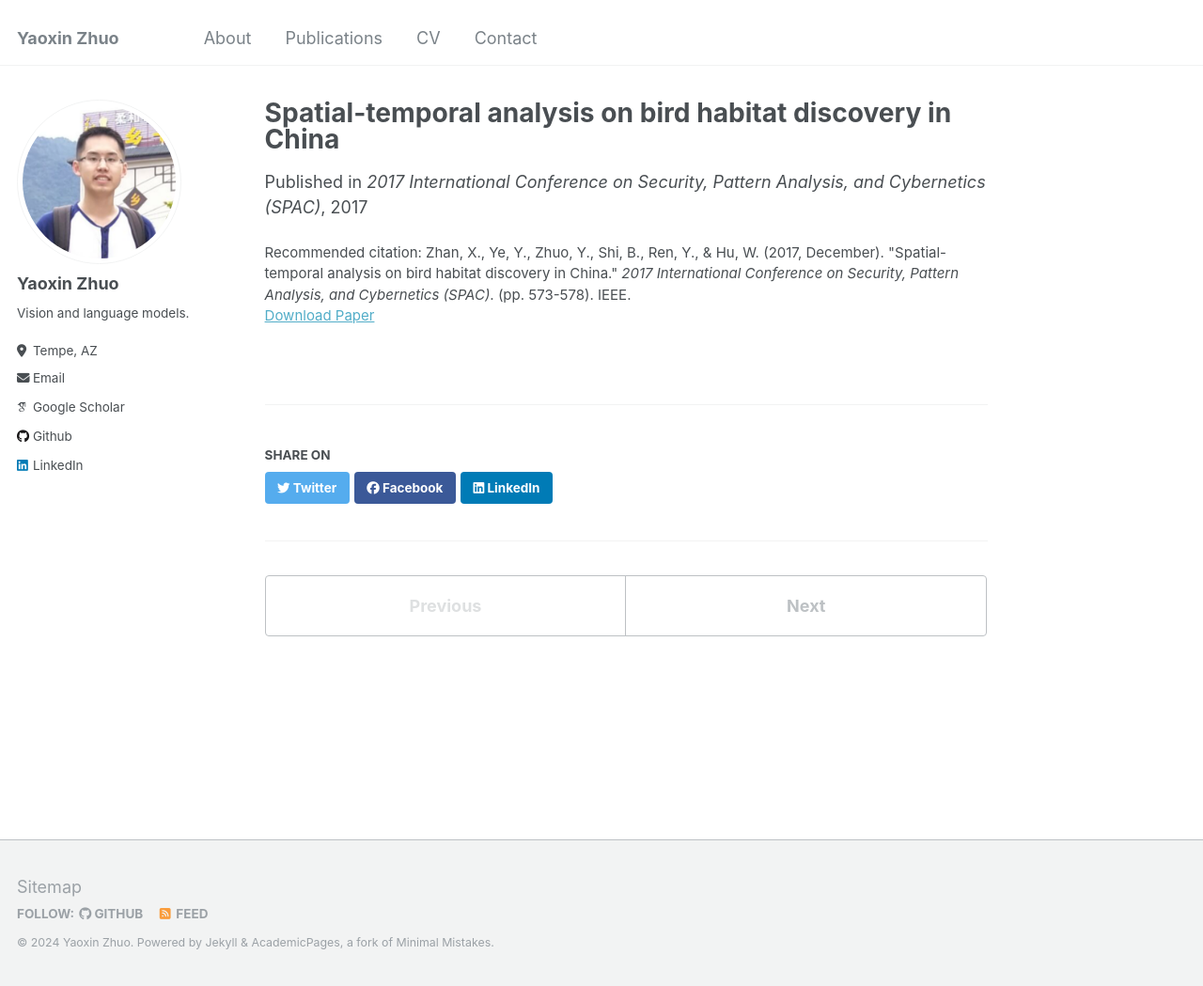
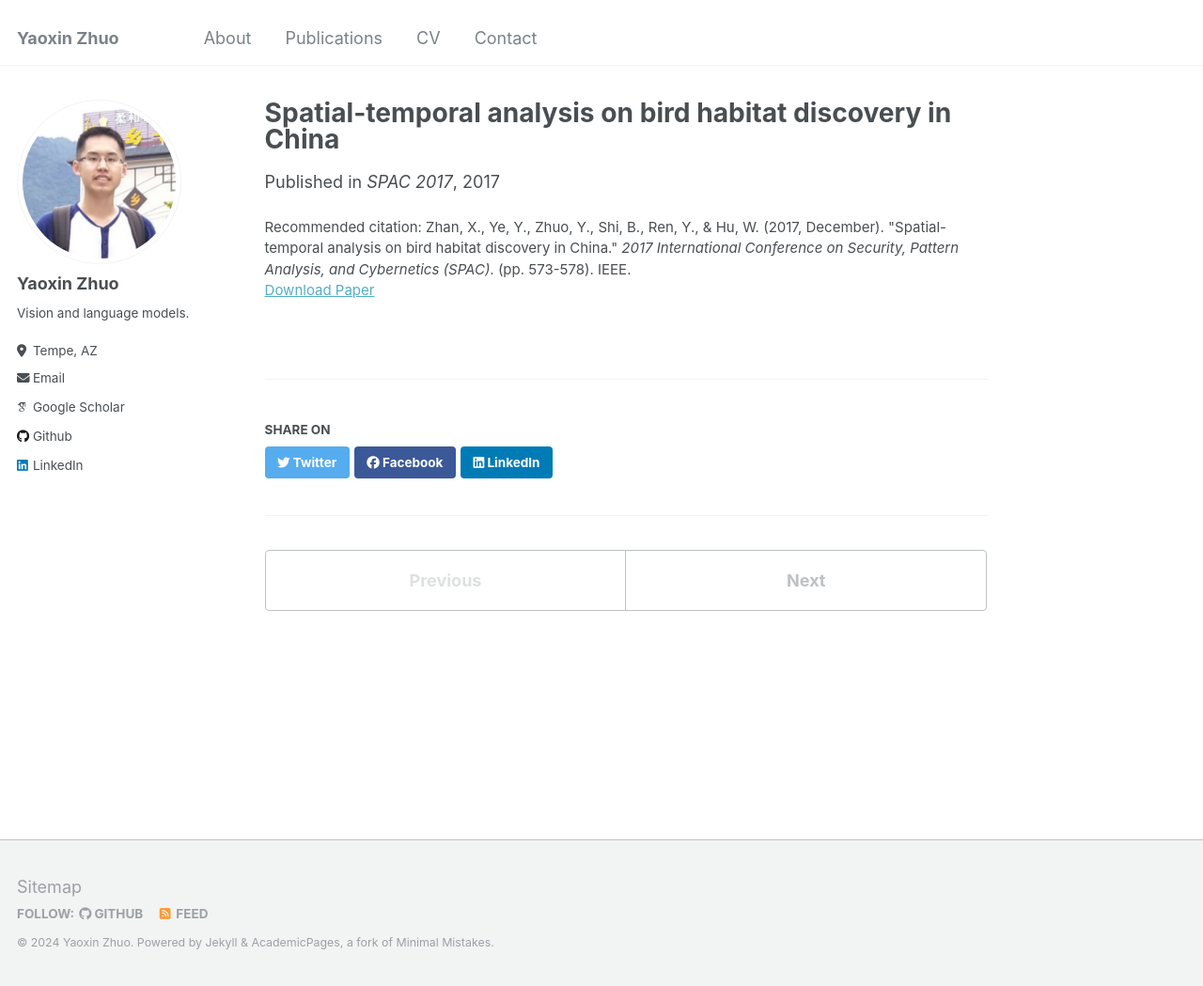
Before and after one commit to yaoxinzhuo/yaoxinzhuo.github.io, a Jekyll site: the page built from _publications/2017-Spatial-temporal.md, in a window 1280 px wide and 1049 px high. Shown: the whole window at 94% size. Built offline with Jekyll 4.4.1, drawn with Linux system fonts in a browser that asks for light colours; some web fonts are replaced.

Commit message:
Update 2017-Spatial-temporal.md

```diff
--- a/_publications/2017-Spatial-temporal.md
+++ b/_publications/2017-Spatial-temporal.md
@@ -3,7 +3,7 @@ title: "Spatial-temporal analysis on bird habitat discovery in China"
 collection: publications
 permalink: /publications/2017-Spatial-temporal
 date: 2017-12-15
-venue: '2017 International Conference on Security, Pattern Analysis, and Cybernetics (SPAC)'
+venue: 'SPAC 2017'
 paperurl: 'http://yaoxinzhuo.github.io/files/2017-Spatial-temporal.pdf'
 citation: 'Zhan, X., Ye, Y., Zhuo, Y., Shi, B., Ren, Y., & Hu, W. (2017, December). &quot;Spatial-temporal analysis on bird habitat discovery in China.&quot; <i>2017 International Conference on Security, Pattern Analysis, and Cybernetics (SPAC)</i>. (pp. 573-578). IEEE.'
 ---
```
